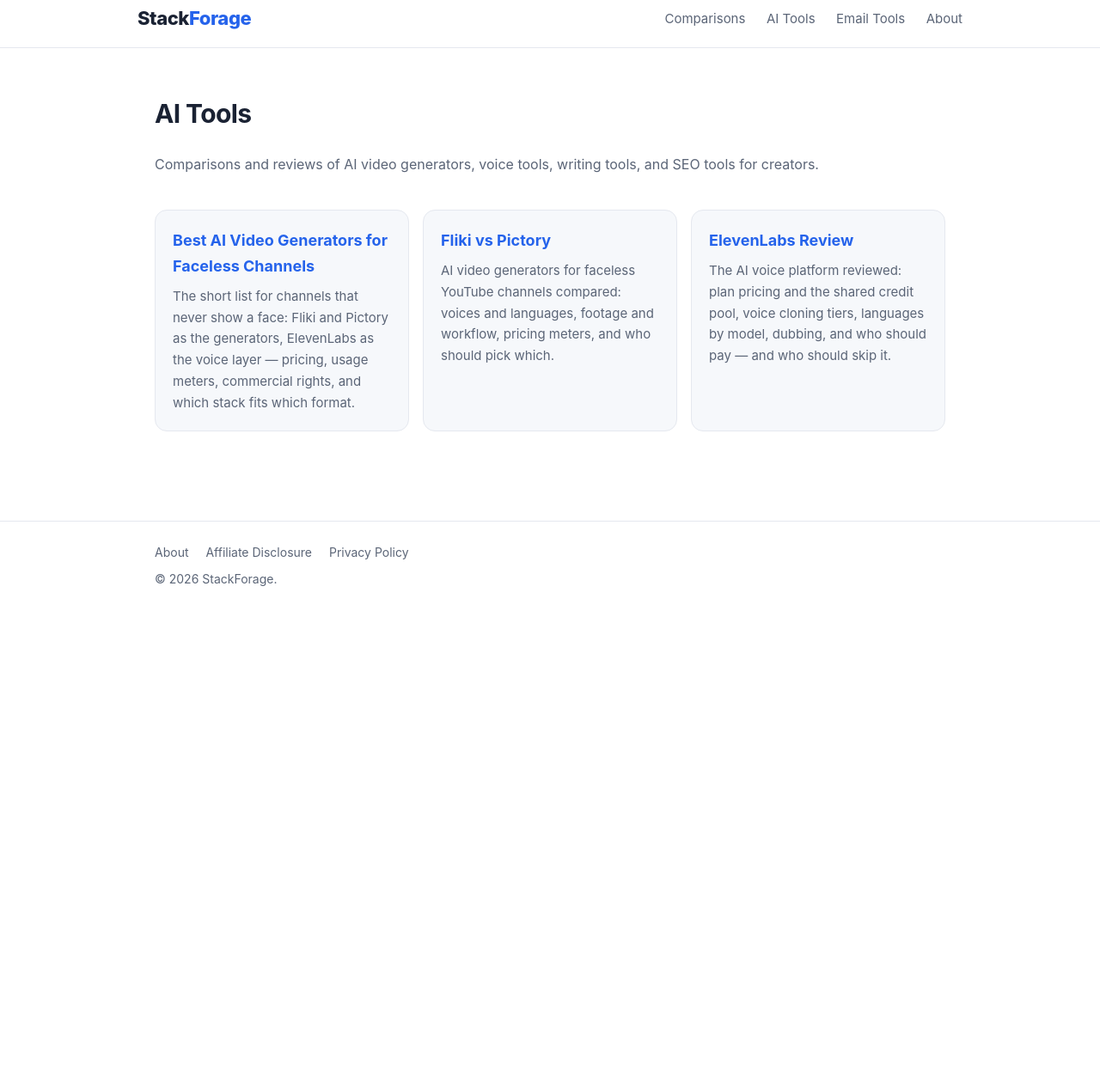
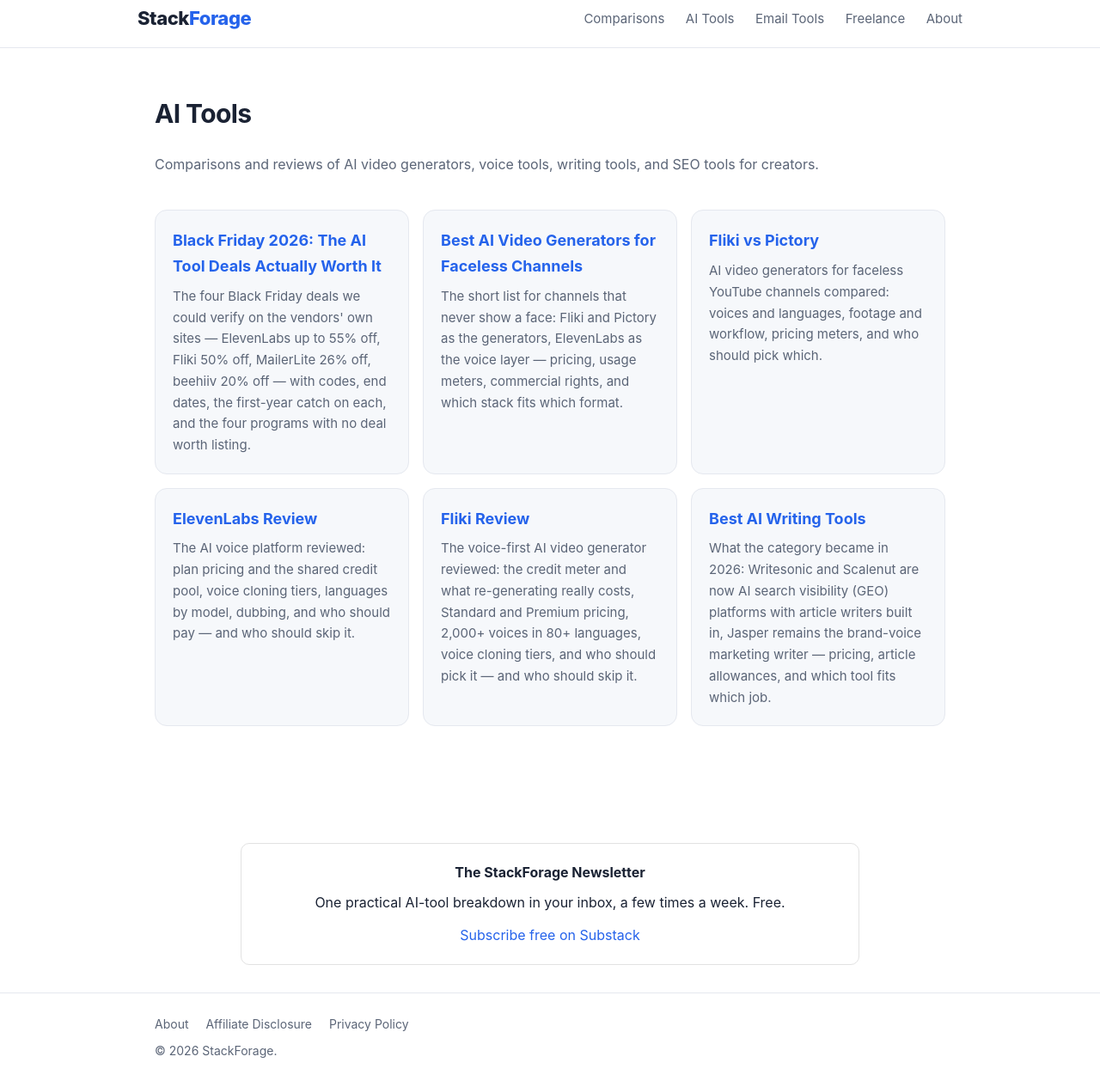
Before and after one commit to Bart77777/stackforage, a plain HTML site: page ai-tools/index.html in a window 1280 px wide. Shown: the part 13-1271 px from the top of the page at 86% size. Before the commit the page ends 800 px from the top, so only its background shows below. Drawn offline with Linux system fonts and the light colour scheme.

```diff
--- a/ai-tools/index.html
+++ b/ai-tools/index.html
@@ -15,6 +15,7 @@
       <a href="/comparisons/">Comparisons</a>
       <a href="/ai-tools/">AI Tools</a>
       <a href="/email-tools/">Email Tools</a>
+      <a href="/freelance/">Freelance</a>
       <a href="/about.html">About</a>
     </nav>
   </div>
@@ -24,6 +25,10 @@
     <h1>AI Tools</h1>
     <p style="color:var(--muted)">Comparisons and reviews of AI video generators, voice tools, writing tools, and SEO tools for creators.</p>
     <div class="cards">
+      <div class="card">
+        <h3><a href="/ai-tools/black-friday-2026-ai-tool-deals.html">Black Friday 2026: The AI Tool Deals Actually Worth It</a></h3>
+        <p>The four Black Friday deals we could verify on the vendors' own sites — ElevenLabs up to 55% off, Fliki 50% off, MailerLite 26% off, beehiiv 20% off — with codes, end dates, the first-year catch on each, and the four programs with no deal worth listing.</p>
+      </div>
       <div class="card">
         <h3><a href="/ai-tools/best-ai-video-generators-faceless-channels.html">Best AI Video Generators for Faceless Channels</a></h3>
         <p>The short list for channels that never show a face: Fliki and Pictory as the generators, ElevenLabs as the voice layer — pricing, usage meters, commercial rights, and which stack fits which format.</p>
@@ -36,9 +41,24 @@
         <h3><a href="/ai-tools/elevenlabs-review.html">ElevenLabs Review</a></h3>
         <p>The AI voice platform reviewed: plan pricing and the shared credit pool, voice cloning tiers, languages by model, dubbing, and who should pay — and who should skip it.</p>
       </div>
+      <div class="card">
+        <h3><a href="/ai-tools/fliki-review.html">Fliki Review</a></h3>
+        <p>The voice-first AI video generator reviewed: the credit meter and what re-generating really costs, Standard and Premium pricing, 2,000+ voices in 80+ languages, voice cloning tiers, and who should pick it — and who should skip it.</p>
+      </div>
+      <div class="card">
+        <h3><a href="/ai-tools/best-ai-writing-tools.html">Best AI Writing Tools</a></h3>
+        <p>What the category became in 2026: Writesonic and Scalenut are now AI search visibility (GEO) platforms with article writers built in, Jasper remains the brand-voice marketing writer — pricing, article allowances, and which tool fits which job.</p>
+      </div>
     </div>
   </div>
 </main>
+
+<!-- newsletter-cta -->
+<div style="max-width:720px;margin:32px auto;padding:20px 24px;border:1px solid #e2e2e2;border-radius:10px;text-align:center;">
+  <p style="margin:0 0 8px;"><strong>The StackForage Newsletter</strong></p>
+  <p style="margin:0 0 12px;">One practical AI-tool breakdown in your inbox, a few times a week. Free.</p>
+  <p style="margin:0;"><a href="https://stackforage.substack.com/subscribe">Subscribe free on Substack</a></p>
+</div>
 <footer>
   <div class="wrap">
     <a href="/about.html">About</a>
```
